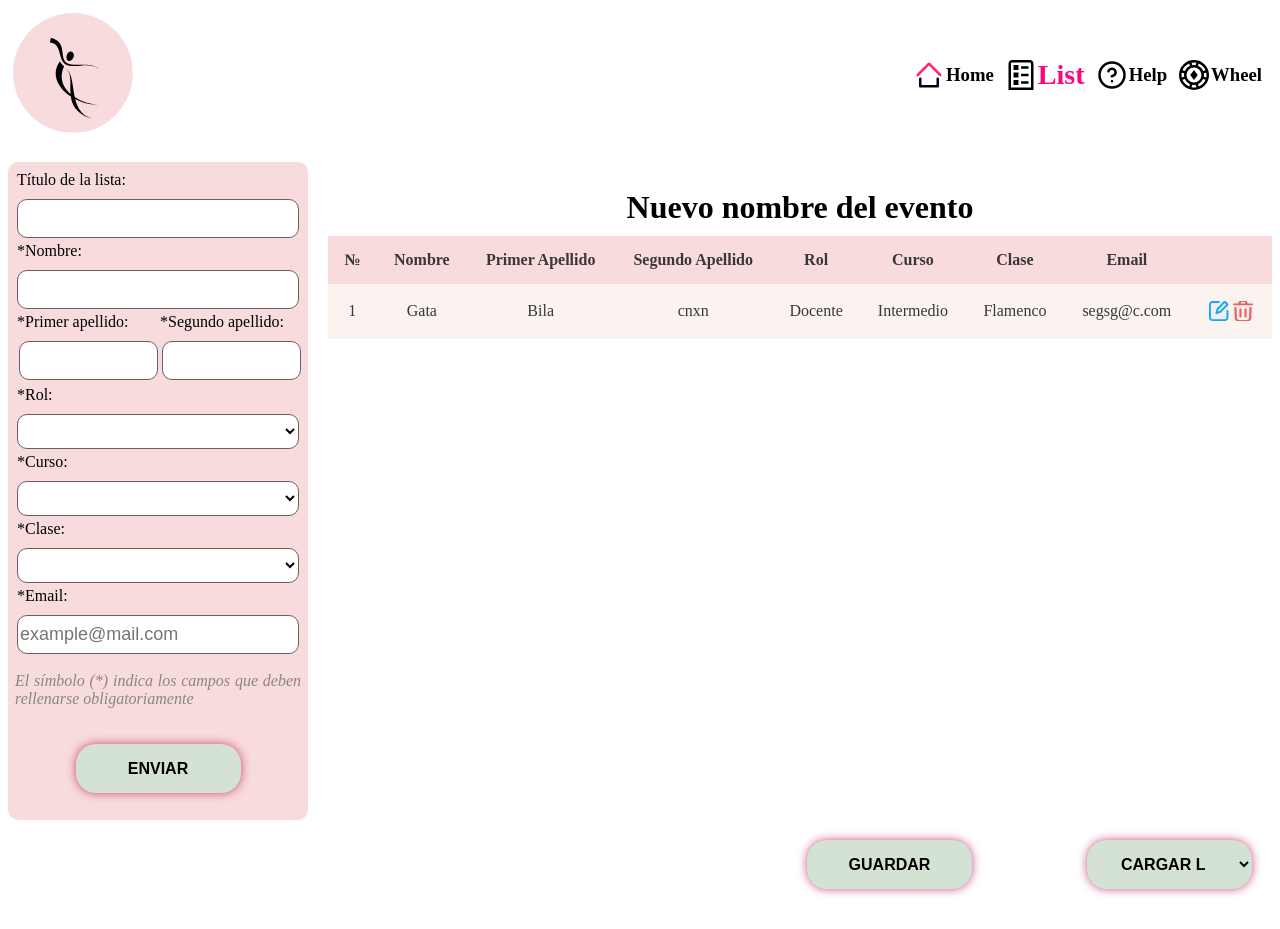
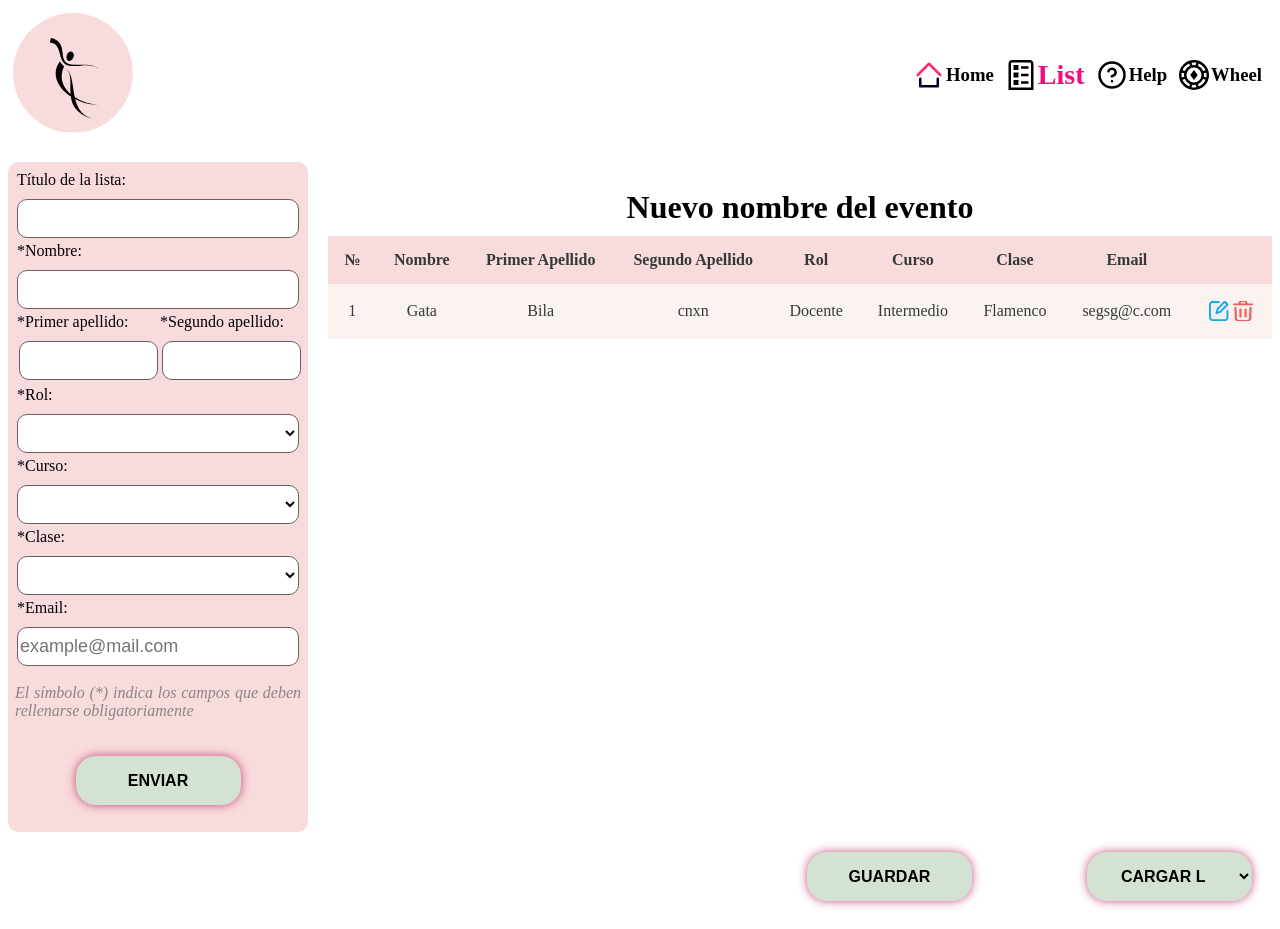
Before and after one commit to Analucena53/PROJECT-4-WheelOfSchool, a React (Vite) app: page /list in a window 1280 px wide. Built offline with nearby package versions, Linux system fonts and the light colour scheme; data requests are answered from the project's data file.

Commit message:
add css for Form

```diff
--- a/src/components/List/List.css
+++ b/src/components/List/List.css
@@ -32,6 +32,9 @@
     margin-top: 10px;
     background-color: white;
     font-size: 18px;
+}
+#rol, #level, #danceClass {
+    height: 39px;
 }
 
 #send-button-container {
```
